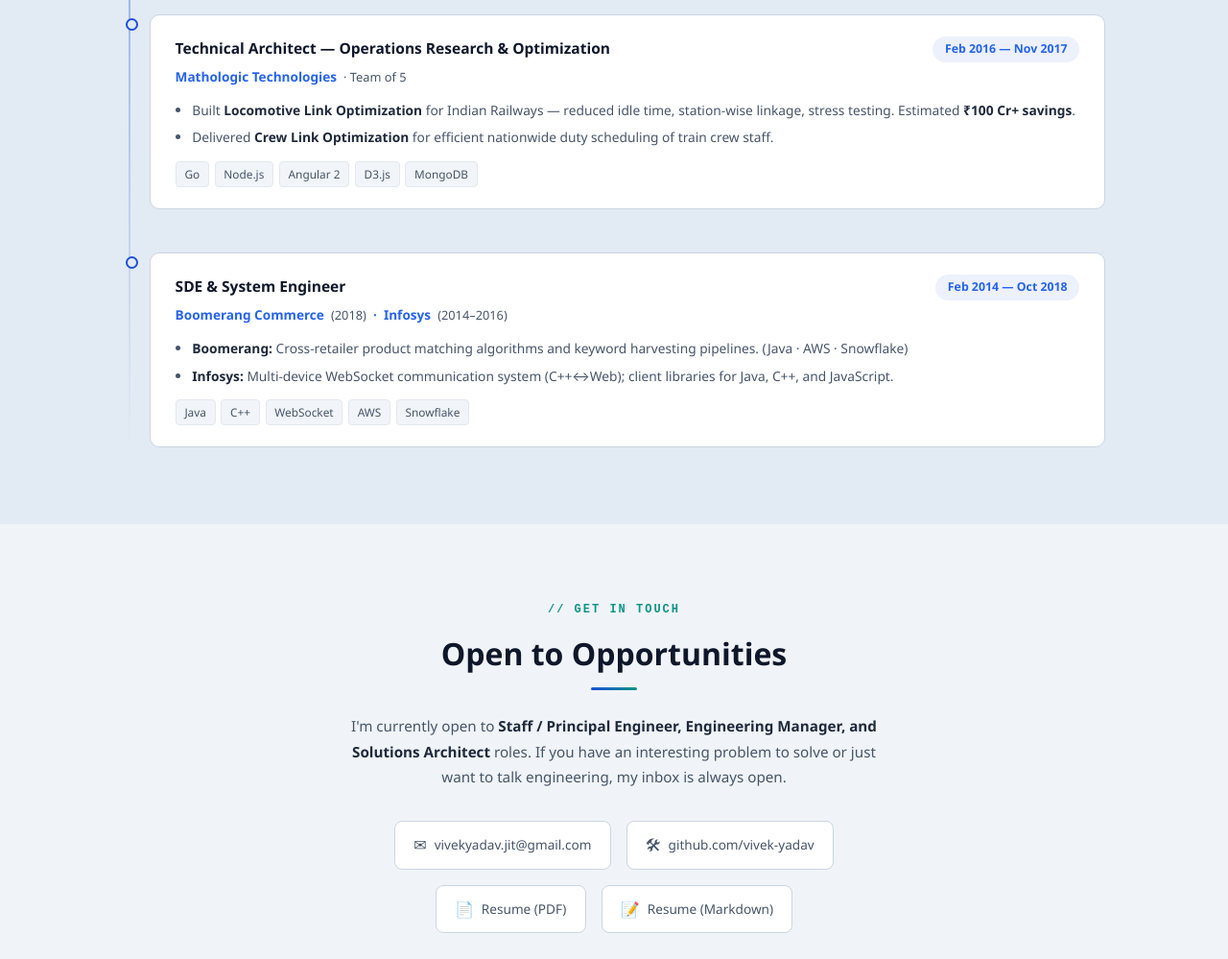
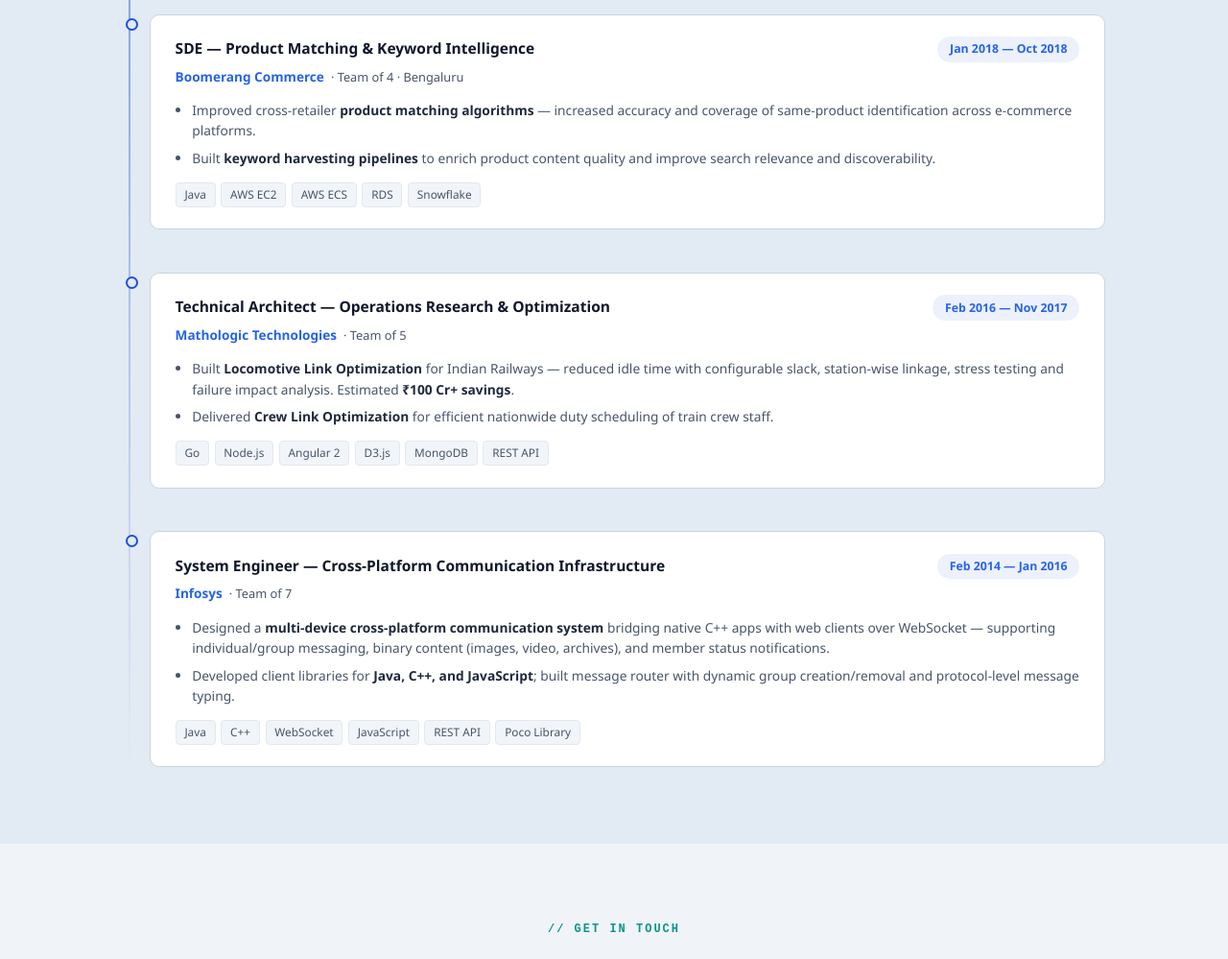
Before and after one commit to vivek-yadav/vivek-yadav.github.io, a plain HTML site: page index.html in a window 1280 px wide. Shown: the part 3740-4739 px from the top of the page at 96% size. Drawn offline with Linux system fonts and the light colour scheme.

Commit message:
Fix experience timeline: correct order and split Boomerang/Infosys
- Correct chronological order: Grofers → Boomerang → Mathologic → Infosys
- Boomerang Commerce: Jan 2018 – Oct 2018 (separate entry)
- Mathologic: Feb 2016 – Nov 2017
- Infosys: Feb 2014 – Jan 2016 (restored as separate entry)
- Applied across index.html, resume-print.html, and regenerated PDF

```diff
--- a/index.html
+++ b/index.html
@@ -705,17 +705,17 @@
       <div class="tl-dot"></div>
       <div class="tl-card">
         <div class="tl-top">
-          <div class="tl-title">Technical Architect — Operations Research &amp; Optimization</div>
-          <div class="tl-period">Feb 2016 — Nov 2017</div>
+          <div class="tl-title">SDE — Product Matching &amp; Keyword Intelligence</div>
+          <div class="tl-period">Jan 2018 — Oct 2018</div>
         </div>
-        <div class="tl-co">Mathologic Technologies &nbsp;<span class="team">· Team of 5</span></div>
+        <div class="tl-co">Boomerang Commerce &nbsp;<span class="team">· Team of 4 · Bengaluru</span></div>
         <ul>
-          <li>Built <strong>Locomotive Link Optimization</strong> for Indian Railways — reduced idle time, station-wise linkage, stress testing. Estimated <strong>₹100 Cr+ savings</strong>.</li>
-          <li>Delivered <strong>Crew Link Optimization</strong> for efficient nationwide duty scheduling of train crew staff.</li>
+          <li>Improved cross-retailer <strong>product matching algorithms</strong> — increased accuracy and coverage of same-product identification across e-commerce platforms.</li>
+          <li>Built <strong>keyword harvesting pipelines</strong> to enrich product content quality and improve search relevance and discoverability.</li>
         </ul>
         <div class="tl-stack">
-          <span class="st-tag">Go</span><span class="st-tag">Node.js</span><span class="st-tag">Angular 2</span>
-          <span class="st-tag">D3.js</span><span class="st-tag">MongoDB</span>
+          <span class="st-tag">Java</span><span class="st-tag">AWS EC2</span><span class="st-tag">AWS ECS</span>
+          <span class="st-tag">RDS</span><span class="st-tag">Snowflake</span>
         </div>
       </div>
     </div>
@@ -725,17 +725,37 @@
       <div class="tl-dot"></div>
       <div class="tl-card">
         <div class="tl-top">
-          <div class="tl-title">SDE &amp; System Engineer</div>
-          <div class="tl-period">Feb 2014 — Oct 2018</div>
+          <div class="tl-title">Technical Architect — Operations Research &amp; Optimization</div>
+          <div class="tl-period">Feb 2016 — Nov 2017</div>
         </div>
-        <div class="tl-co">Boomerang Commerce &nbsp;<span class="team">(2018)</span>&nbsp; · &nbsp;Infosys &nbsp;<span class="team">(2014–2016)</span></div>
+        <div class="tl-co">Mathologic Technologies &nbsp;<span class="team">· Team of 5</span></div>
         <ul>
-          <li><strong>Boomerang:</strong> Cross-retailer product matching algorithms and keyword harvesting pipelines. (Java · AWS · Snowflake)</li>
-          <li><strong>Infosys:</strong> Multi-device WebSocket communication system (C++↔Web); client libraries for Java, C++, and JavaScript.</li>
+          <li>Built <strong>Locomotive Link Optimization</strong> for Indian Railways — reduced idle time with configurable slack, station-wise linkage, stress testing and failure impact analysis. Estimated <strong>₹100 Cr+ savings</strong>.</li>
+          <li>Delivered <strong>Crew Link Optimization</strong> for efficient nationwide duty scheduling of train crew staff.</li>
+        </ul>
+        <div class="tl-stack">
+          <span class="st-tag">Go</span><span class="st-tag">Node.js</span><span class="st-tag">Angular 2</span>
+          <span class="st-tag">D3.js</span><span class="st-tag">MongoDB</span><span class="st-tag">REST API</span>
+        </div>
+      </div>
+    </div>
+
+    <!-- 6 -->
+    <div class="tl-item">
+      <div class="tl-dot"></div>
+      <div class="tl-card">
+        <div class="tl-top">
+          <div class="tl-title">System Engineer — Cross-Platform Communication Infrastructure</div>
+          <div class="tl-period">Feb 2014 — Jan 2016</div>
+        </div>
+        <div class="tl-co">Infosys &nbsp;<span class="team">· Team of 7</span></div>
+        <ul>
+          <li>Designed a <strong>multi-device cross-platform communication system</strong> bridging native C++ apps with web clients over WebSocket — supporting individual/group messaging, binary content (images, video, archives), and member status notifications.</li>
+          <li>Developed client libraries for <strong>Java, C++, and JavaScript</strong>; built message router with dynamic group creation/removal and protocol-level message typing.</li>
         </ul>
         <div class="tl-stack">
           <span class="st-tag">Java</span><span class="st-tag">C++</span><span class="st-tag">WebSocket</span>
-          <span class="st-tag">AWS</span><span class="st-tag">Snowflake</span>
+          <span class="st-tag">JavaScript</span><span class="st-tag">REST API</span><span class="st-tag">Poco Library</span>
         </div>
       </div>
     </div>
```
Also changed, not shown: resume-print.html (+24 -10 lines), 1 other file.
